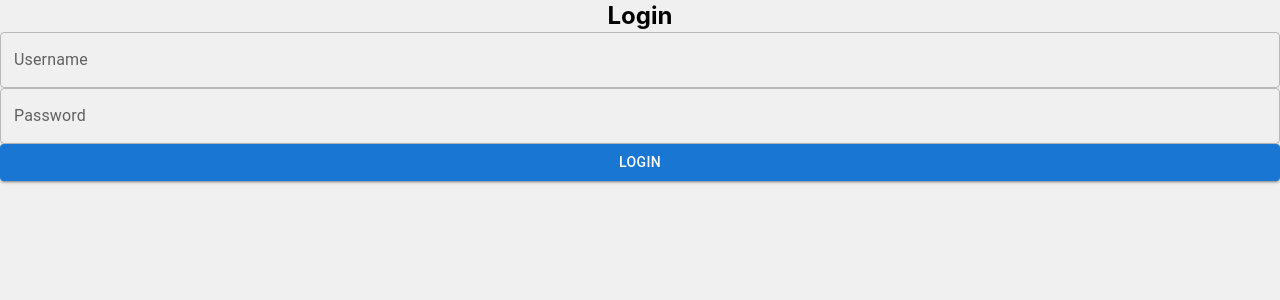
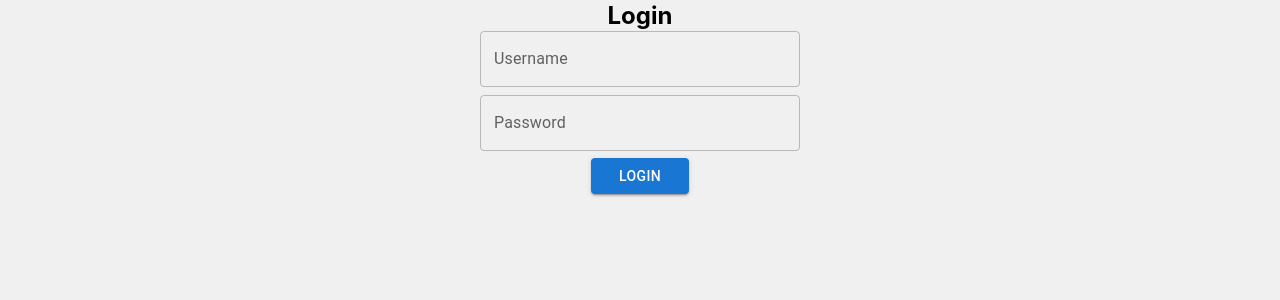
Before and after one commit to SmokeysDE/ProjektFatMan, a React (Create React App) app: page / in a window 1280 px wide. Shown: the top 300 px of the page. Built offline with nearby package versions, Linux system fonts and the light colour scheme.

Commit message:
doing stuff

```diff
--- a/src/pages/Home.jsx
+++ b/src/pages/Home.jsx
@@ -31,15 +31,16 @@ const Home = () => {
     };
 
     return (
-        <div>
+        <div className={'flex flex-col justify-center w-full'}>
             <h1 className=" flex font-bold text-2xl justify-center ">Login</h1>
-            <Box sx={{display: 'flex', flexDirection: 'column', justifyContent: 'center'}}>
+            <Box sx={{display: 'flex', flexDirection: 'column', justifyContent: 'center', height: '20vh', width: '100vw', alignItems: 'center'}}>
                 <TextField
                     id="outlined-basic-username"
                     label="Username"
                     variant="outlined"
                     value={username}
                     onChange={handleUsernameChange}
+                    sx={{width: '20em', m: '0.5em'}}
                 />
                 <TextField
                     id="outlined-basic-password"
@@ -48,11 +49,15 @@ const Home = () => {
                     value={password}
                     type={"password"}
                     onChange={handlePasswordChange}
+                    sx={{width: '20em', justifyContent:'center'}}
                 />
-                <Button variant="contained" color="primary" onClick={handleLogin}>
+                <Button variant="contained" color="primary" sx={{height: '3em', width: '7em', m: '0.5em'}}  onClick={handleLogin}>
                     Login
                 </Button>
             </Box>
+            {/*<Button variant="contained" color="primary" sx={{height: '3em', width: '7em'}}  onClick={handleLogin}>*/}
+            {/*    Login*/}
+            {/*</Button>*/}
         </div>
     );
 };
```
